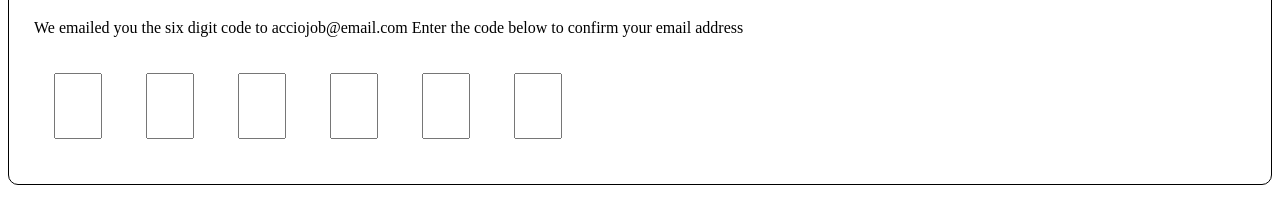
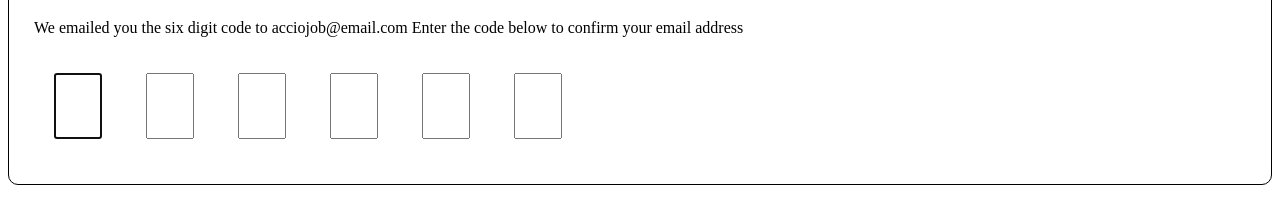
Before and after one commit to acciojob/OTP-anuragnagarji, a website: page main.html in a window 1280 px wide. Shown: the part 95-318 px from the top of the page. Drawn offline with Linux system fonts and the light colour scheme.

Commit message:
created a submission

```diff
--- a/main.html
+++ b/main.html
@@ -11,7 +11,7 @@
 	<center><h1 id="verification_heading">Verify Your Account</h1></center>
 	<p id="verification_subtext">We emailed you the six digit code to  acciojob@email.com Enter the code below to confirm your email address</p>
 	<div class="code-container">
-	<input  maxlength="1"  size="1" id="code-1"  class="code">
+	<input  maxlength="1"  size="1" id="code-1"  class="code" autofocus>
    	<input  maxlength="1"  size="1" id="code-2" class="code">
 	<input  maxlength="1"  size="1" id="code-3" class="code">
 	<input  maxlength="1"  size="1" id="code-4" class="code">
```
